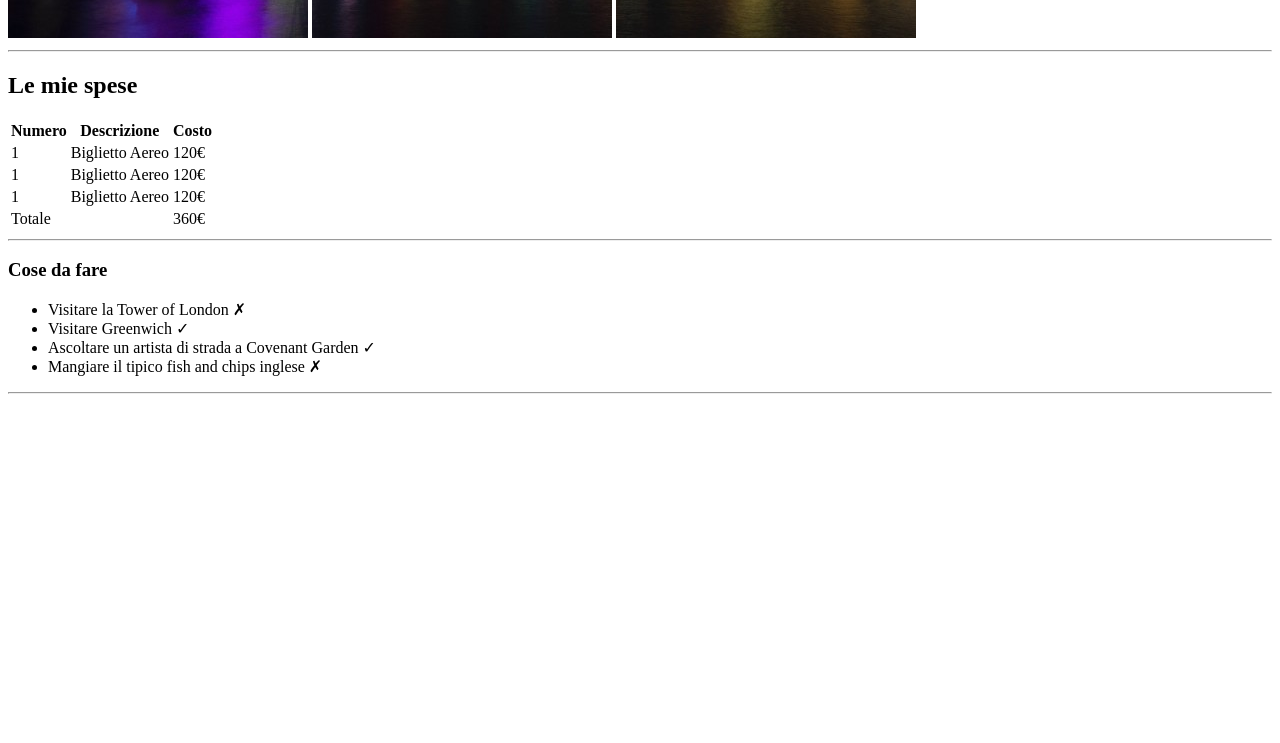
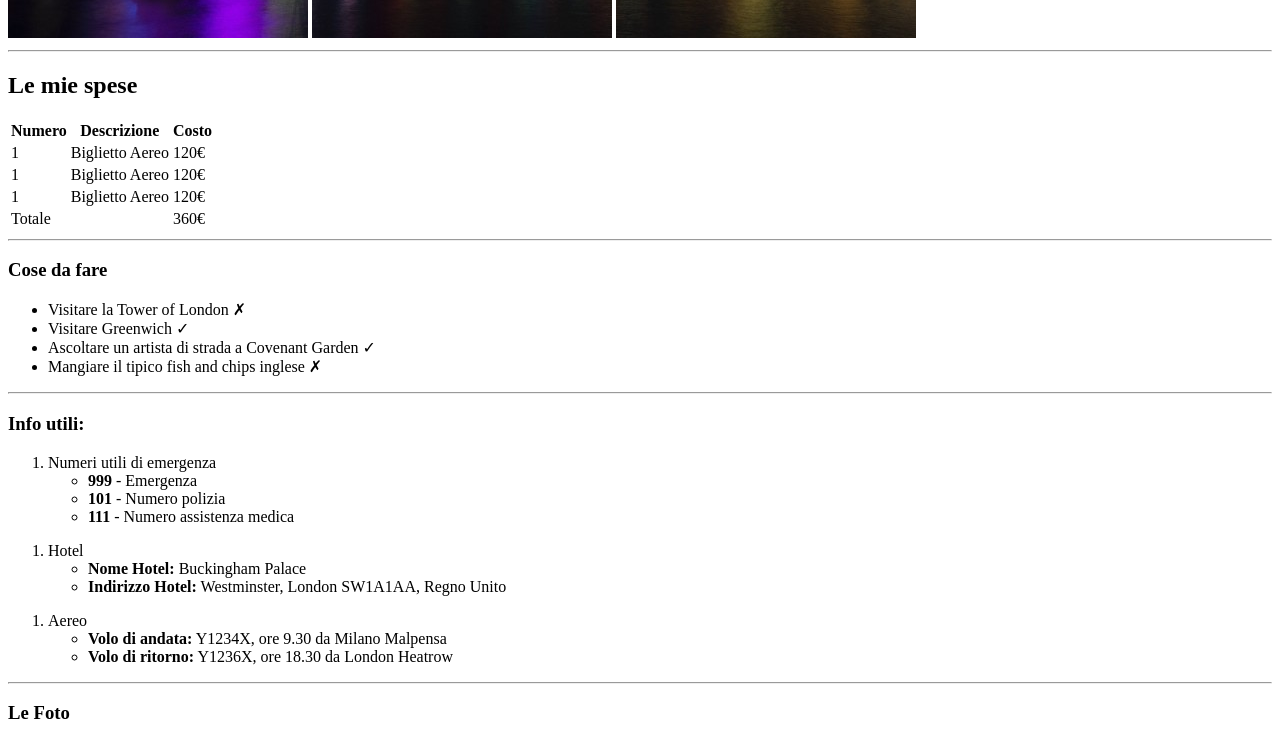
Before and after one commit to Albaer33/html-london-trip, a plain HTML site: page index.html in a window 1280 px wide. Shown: the part 642-1385 px from the top of the page. Before the commit the page ends 1044 px from the top, so only its background shows below. Drawn offline with Linux system fonts and the light colour scheme.

Commit message:
fine del main inizio del footer

```diff
--- a/index.html
+++ b/index.html
@@ -81,13 +81,49 @@
         <hr>
 
         <!-- inizio info -->
+        <div>
+            <h3>Info utili:</h3>
+            <!-- primo elemento info -->
+            <ol>
+                <li>
+                    Numeri utili di emergenza
+                    <ul>
+                        <li><strong>999</strong> - Emergenza</li>
+                        <li><strong>101</strong> - Numero polizia</li>
+                        <li><strong>111</strong> - Numero assistenza medica</li>
+                    </ul>
+                </li>
+            </ol>
+            <!-- secondo elemento info -->
+            <ol>
+                <li>
+                    Hotel
+                    <ul>
+                        <li><strong>Nome Hotel:</strong> Buckingham Palace</li>
+                        <li><strong>Indirizzo Hotel:</strong> Westminster, London SW1A1AA, Regno Unito</li>
+                    </ul>
+                </li>
+            </ol>
+            <!-- terzo elemento info -->
+            <ol>
+                <li>
+                    Aereo
+                    <ul>
+                        <li><strong>Volo di andata:</strong> Y1234X, ore 9.30 da Milano Malpensa</li>
+                        <li><strong>Volo di ritorno:</strong> Y1236X, ore 18.30 da London Heatrow</li>
+                    </ul>
+                </li>
+            </ol>
 
+        </div>
         <!-- fine info -->
+
+        <hr>
 
     </main>
 
     <footer>
-
+       <h3>Le Foto</h3>
     </footer>
 
 </body>
```
